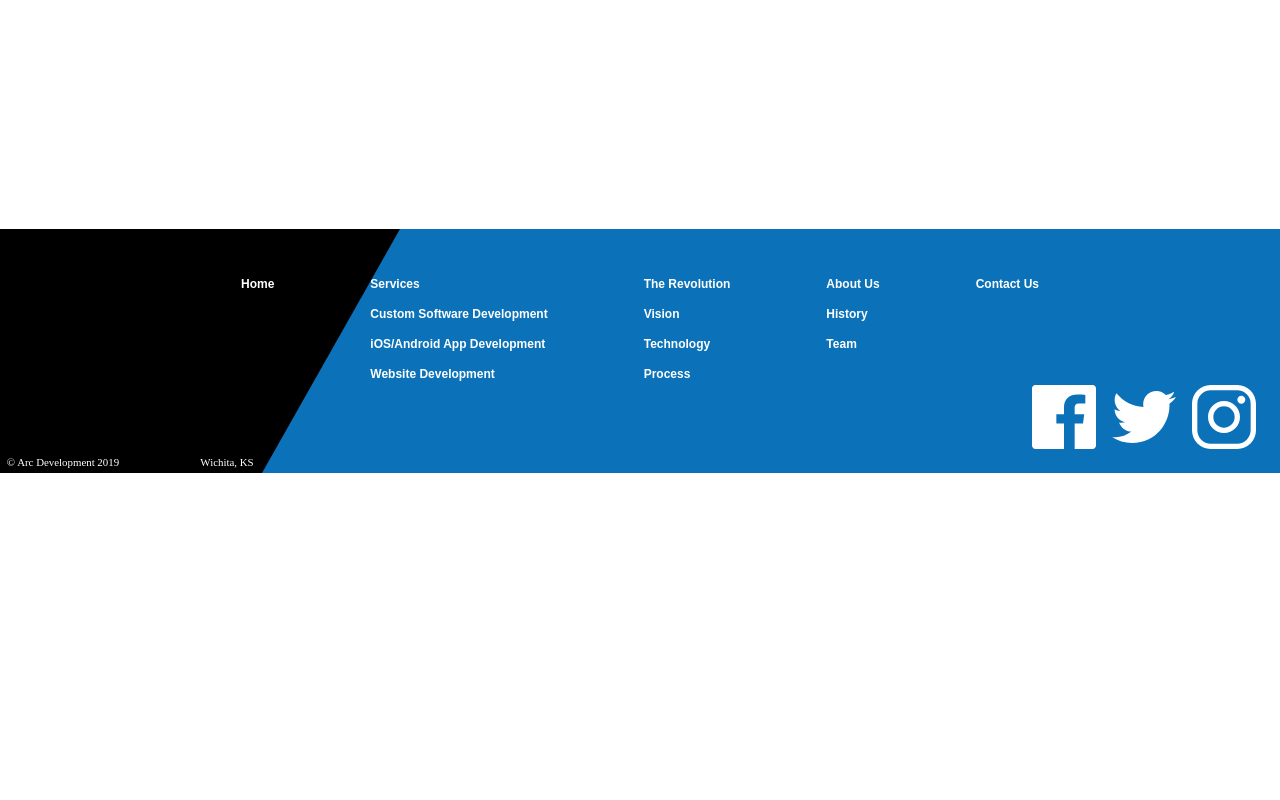
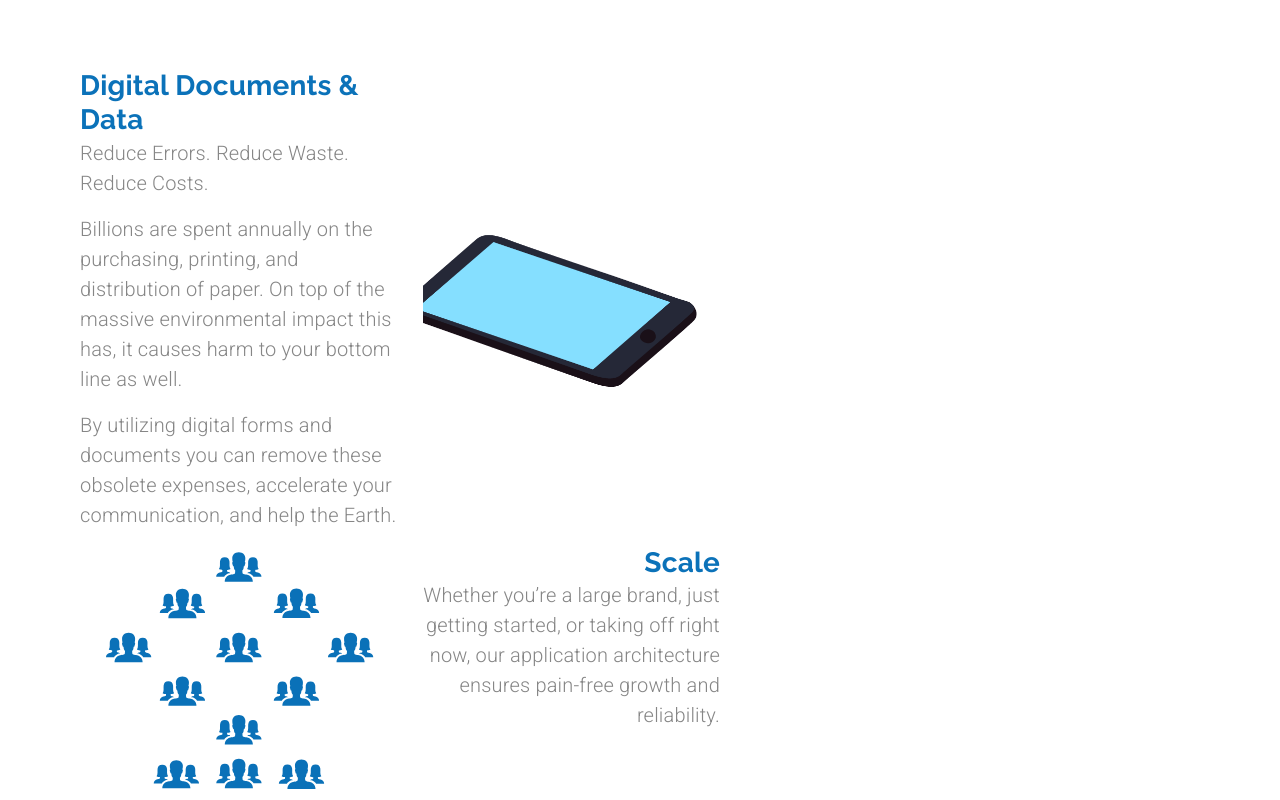
Before and after one commit to PupRiku/arcdevelopment_class, a React (Create React App) app: page /customsoftware in a window 1280 px wide. Shown: the part 1240-2040 px from the top of the page. Before the commit the page ends 1713 px from the top, so only its background shows below. Built offline with nearby package versions, Linux system fonts and the light colour scheme.

Commit message:
Setup section 3 text and animations

```diff
--- a/src/components/CustomSoftware.js
+++ b/src/components/CustomSoftware.js
@@ -13,6 +13,9 @@ import lightbulb from '../assets/bulb.svg';
 import cash from '../assets/cash.svg';
 import stopwatch from '../assets/stopwatch.svg';
 
+import documentsAnimation from '../animations/documentsAnimation/data';
+import scaleAnimation from '../animations/scaleAnimation/data.json';
+
 const useStyles = makeStyles((theme) => ({
   heading: {
     maxWidth: '40em',
@@ -26,10 +29,31 @@ const useStyles = makeStyles((theme) => ({
     paddingTop: '2em',
     paddingBottom: '10em',
   },
+  itemContainer: {
+    maxWidth: '40em',
+  },
 }));
 
 export default function CustomSoftware(props) {
   const classes = useStyles();
+
+  const documentsOptions = {
+    loop: true,
+    autoplay: true,
+    animationData: documentsAnimation,
+    rendererSettings: {
+      preserveAspectRatio: 'xMidYMid slice',
+    },
+  };
+
+  const scaleOptions = {
+    loop: true,
+    autoplay: true,
+    animationData: scaleAnimation,
+    rendererSettings: {
+      preserveAspectRatio: 'xMidYMid slice',
+    },
+  };
 
   return (
     <Grid container direction="column" className={classes.mainContainer}>
@@ -143,6 +167,56 @@ export default function CustomSoftware(props) {
           </Grid>
         </Grid>
       </Grid>
+      <Grid item container direction="row">
+        <Grid item container className={classes.itemContainer}>
+          <Grid item container direction="column" md>
+            <Grid item>
+              <Typography variant="h4">Digital Documents & Data</Typography>
+            </Grid>
+            <Grid item>
+              <Typography variant="body1" paragraph>
+                Reduce Errors. Reduce Waste. Reduce Costs.
+              </Typography>
+              <Typography variant="body1" paragraph>
+                Billions are spent annually on the purchasing, printing, and
+                distribution of paper. On top of the massive environmental
+                impact this has, it causes harm to your bottom line as well.
+              </Typography>
+              <Typography variant="body1" paragraph>
+                By utilizing digital forms and documents you can remove these
+                obsolete expenses, accelerate your communication, and help the
+                Earth.
+              </Typography>
+            </Grid>
+          </Grid>
+          <Grid item md>
+            <Lottie
+              options={documentsOptions}
+              style={{ maxHeight: 325, maxWidth: 275, minHeight: 275 }}
+            />
+          </Grid>
+        </Grid>
+        <Grid item container className={classes.itemContainer}>
+          <Grid item md>
+            <Lottie
+              options={scaleOptions}
+              style={{ maxHeight: 260, maxWidth: 280 }}
+            />
+          </Grid>
+          <Grid item container direction="column" md>
+            <Grid item>
+              <Typography variant="h4" align='right'>Scale</Typography>
+            </Grid>
+            <Grid item>
+              <Typography variant="body1" align='right' paragraph>
+                Whether you’re a large brand, just getting started, or taking
+                off right now, our application architecture ensures pain-free
+                growth and reliability.
+              </Typography>
+            </Grid>
+          </Grid>
+        </Grid>
+      </Grid>
     </Grid>
   );
 }
```
